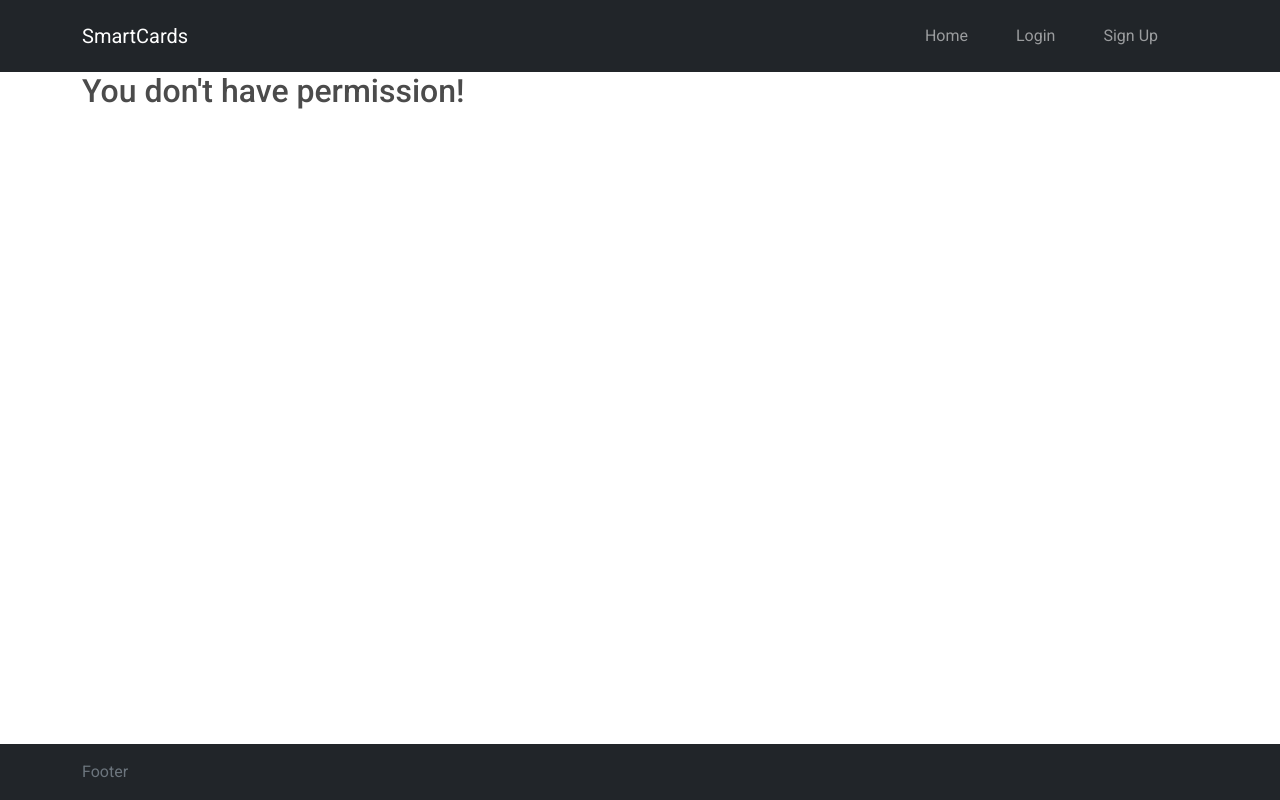
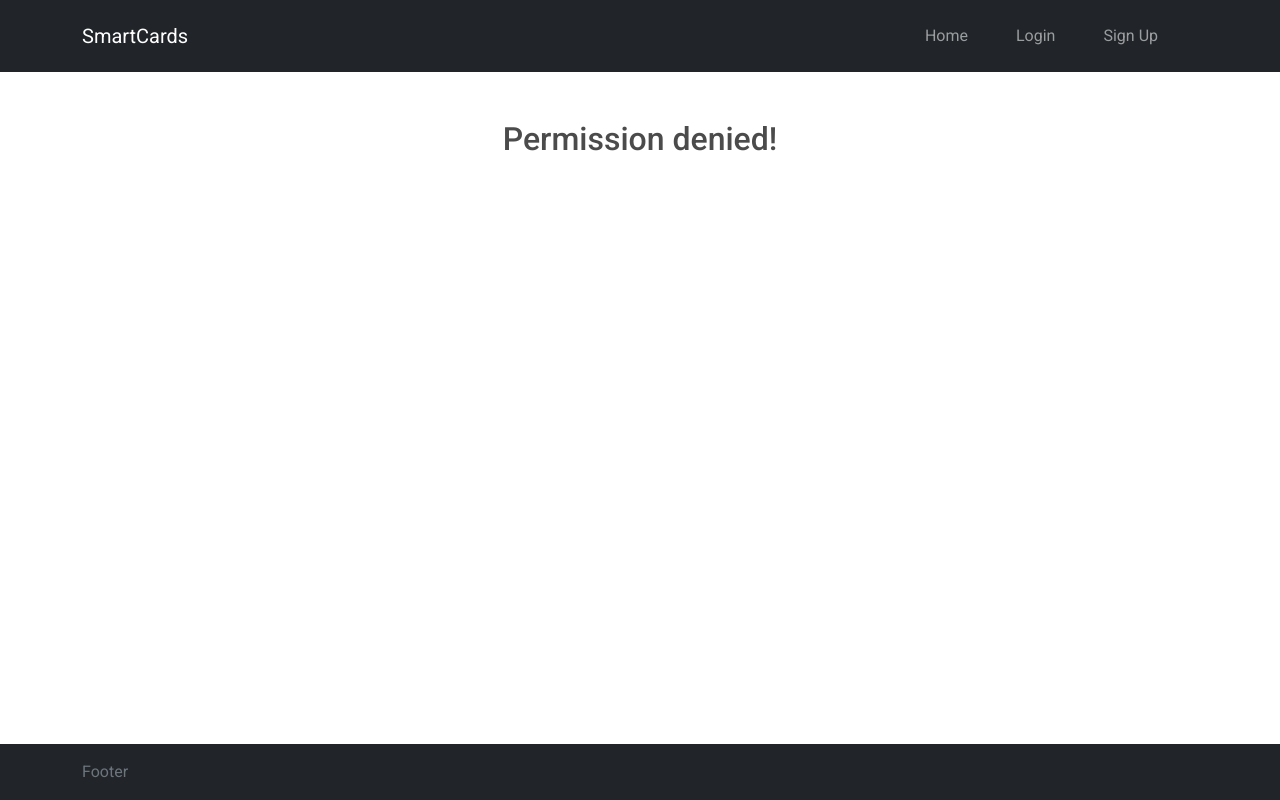
Before and after one commit to tothgeza/Smartcards, a React (Create React App) app in the folder frontend/: page /myclass in a window 1280 px wide. Built offline with nearby package versions, Linux system fonts and the light colour scheme.

Commit message:
Modify README.md

```diff
--- a/frontend/src/components/MyClasses/MyClasses.js
+++ b/frontend/src/components/MyClasses/MyClasses.js
@@ -52,8 +52,8 @@ const MyClasses = () => {
           }
         </main>
       ) : (
-        <div className="container">
-          <h2>You don't have permission!</h2>
+        <div className="container text-center">
+          <h2 className="mt-5">Permission denied!</h2>
         </div>
       )
       }
```
Also changed, not shown: 2 other files (tests, documents, lock files or other folders).
